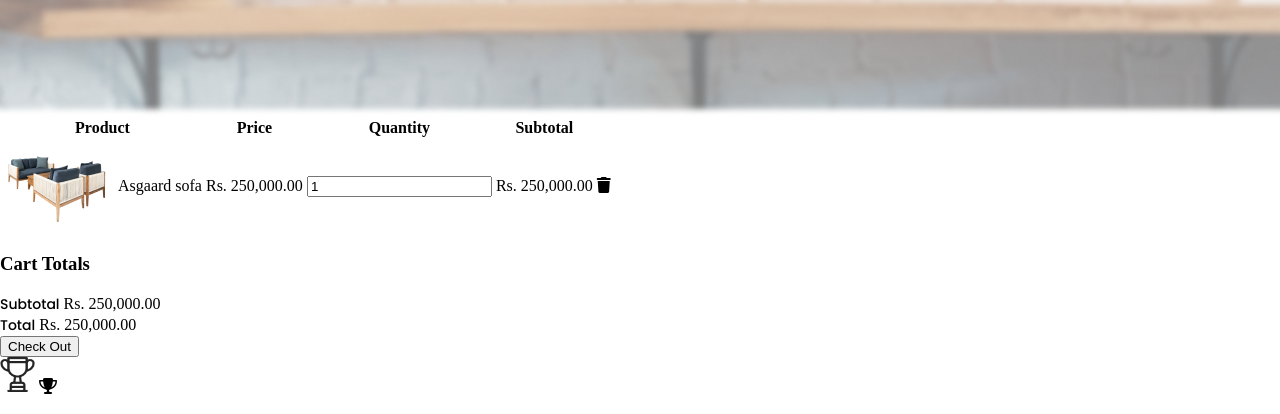
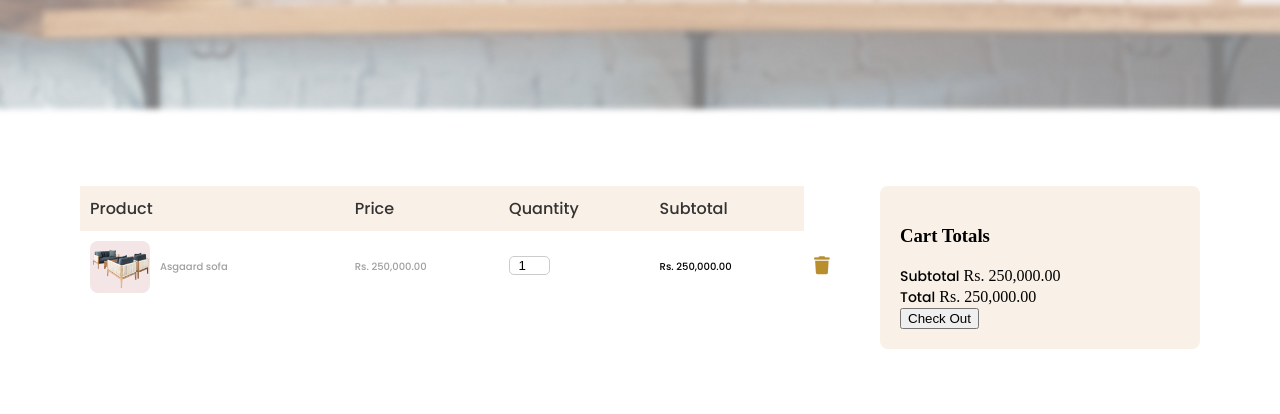
Before and after one commit to DEV-Gitanjali/ResponsiveCart-Page, a plain HTML site: page index.html in a window 1280 px wide. Shown: the part 341-755 px from the top of the page. Drawn offline with Linux system fonts and the light colour scheme.

Commit message:
this code for cart details and cart total styling

```diff
--- a/style.css
+++ b/style.css
@@ -97,13 +97,14 @@ nav ul{
     display: flex;
     justify-content: center;
     align-items: center;
-    position: relative; /* Ensure the child element is properly positioned */
+    position: relative;
   }
 
   .header_text {
     text-align: center;
   }
 
+  /* this styling for header content text area  */
   breadcrumb {
     margin-top: 10px;
   }
@@ -137,3 +138,83 @@ nav ul{
   text-align: left;
 
   }
+
+
+
+  /* Container that holds the cart details and cart totals */
+.cart_container {
+  display: flex;
+  justify-content: space-between;
+  max-width: 1200px;
+  margin: 50px auto;
+  padding: 20px;
+  background-color: white;
+  padding-left: 5em;
+  padding-right: 5em;
+  border-radius: 8px;
+}
+
+/* Cart details table section */
+.cart-details {
+  width: 70%;
+}
+
+.cart-details table {
+  width: 100%;
+  border-collapse: collapse;
+}
+
+/* Styling for table headers and cells */
+.cart-details th, .cart-details td {
+  padding: 10px;
+  text-align: left;
+  font-family: 'Poppins', sans-serif;
+}
+
+.cart-details th {
+  background-color: #F9F1E7;
+  font-size: 16px;
+  font-weight: 500;
+  color: #333; /* Text color for the header */
+}
+
+.cart-details td {
+  font-size: 10px; /* Adjusted to improve readability */
+  line-height: 24px;
+  color: #9F9F9F;
+  padding: 10px;
+  /* align-items: center; */
+}
+
+/* Styling for the product image */
+.cart-details td img {
+  width: 60px;
+  height: auto;
+  border-radius: 8px;
+  background-color: #f4e6e6;
+  flex-shrink: 0;
+}
+
+/* Quantity input field styling */
+.cart-details .quantity input {
+  width: 35px;
+  text-align: center;
+  border: 1px solid #ccc; /* Adds border for clarity */
+  border-radius: 5px; /* Rounded corners */
+}
+
+/* Delete icon styling */
+.cart-details .delete-icon {
+  cursor: pointer;
+  color: #B88E2F;
+  font-size: 18px;
+}
+
+/* Cart totals section */
+.cart-totals {
+  width: 25%;
+  padding: 20px;
+  background: #F9F1E7;
+  border-radius: 8px;
+
+}
```
